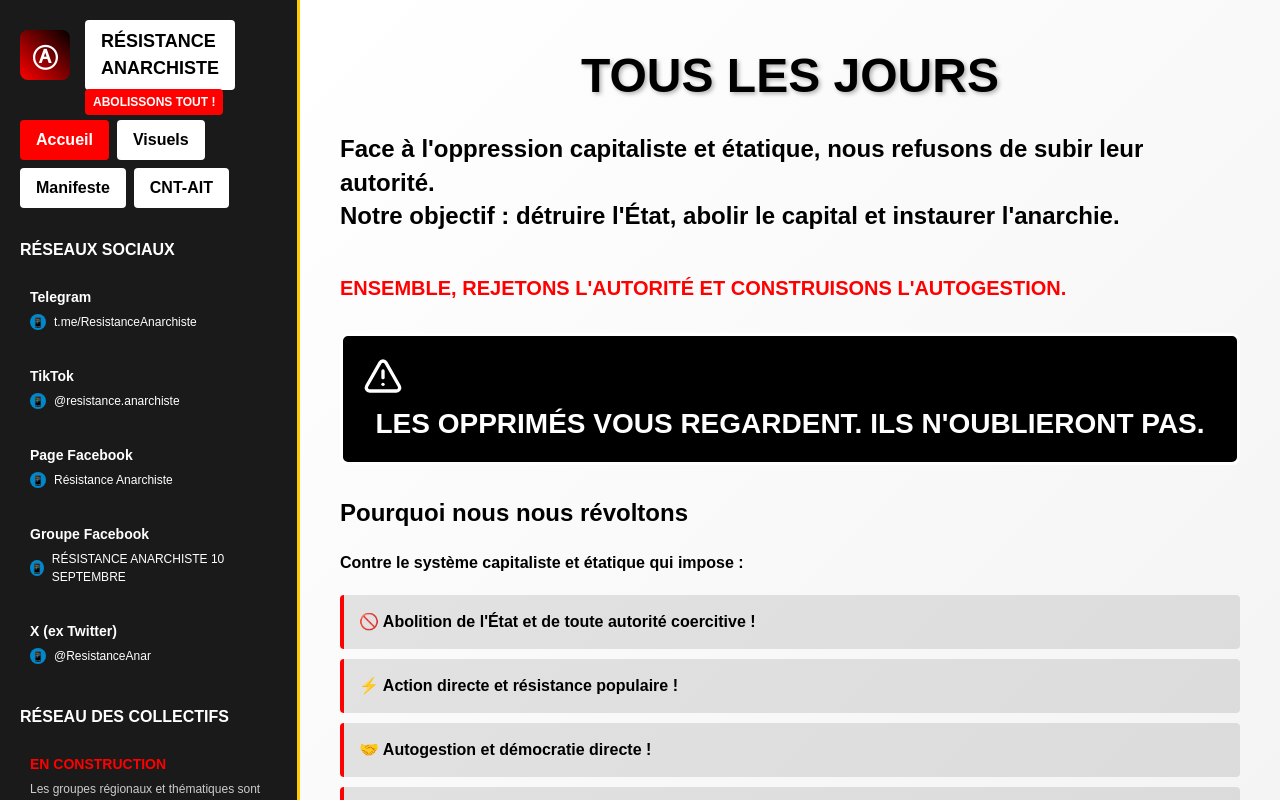
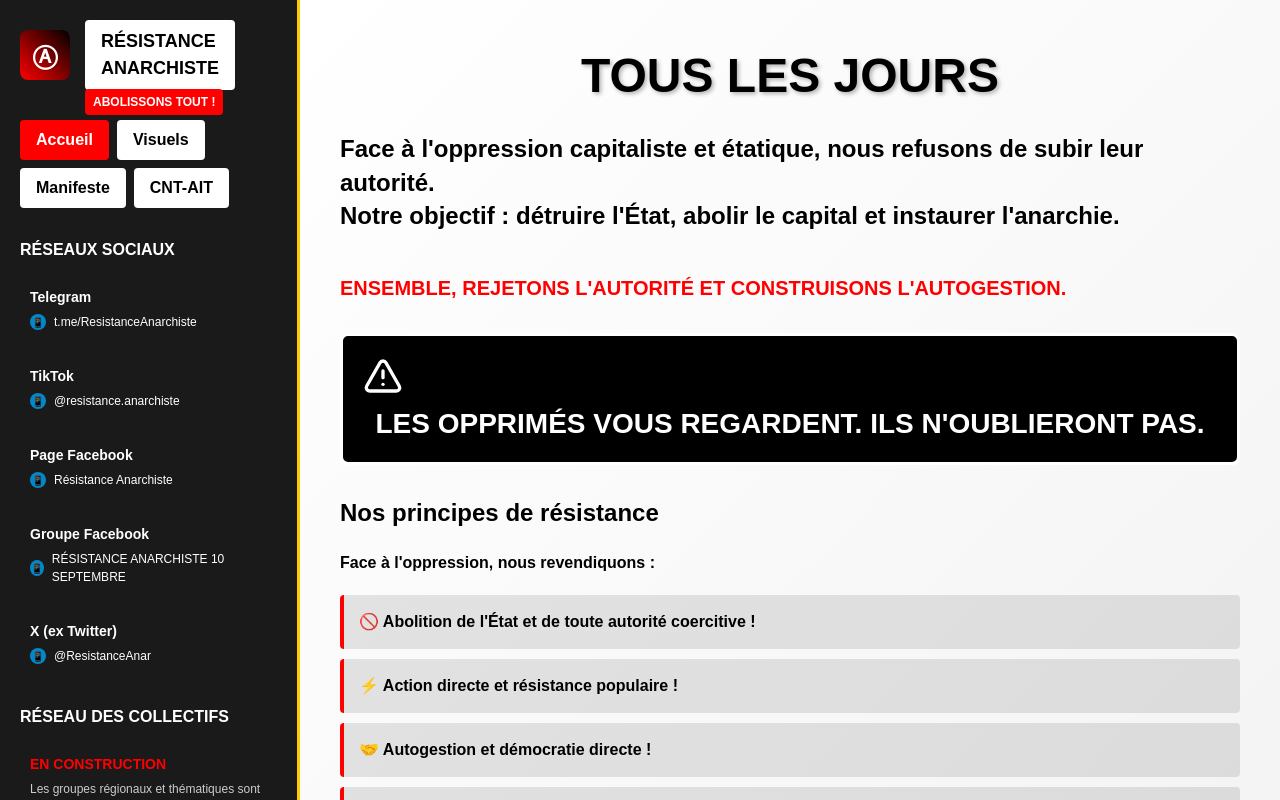
Before and after one commit to AnARCHIS12/ResistanceAnarchiste, a React (Create React App) app in the folder frontend/: page / in a window 1280 px wide. Shown: the top 800 px of the page. Built offline with nearby package versions, Linux system fonts and the light colour scheme.

Commit message:
Fix text coherence with anarchist principles

```diff
--- a/frontend/src/pages/HomePage.jsx
+++ b/frontend/src/pages/HomePage.jsx
@@ -84,10 +84,10 @@ const HomePage = () => {
 
           <div className="principles-section">
             <h2 className="principles-title">
-              Pourquoi nous nous révoltons
+              Nos principes de résistance
             </h2>
             <p style={{ marginBottom: '20px', fontWeight: 'bold' }}>
-              Contre le système capitaliste et étatique qui impose :
+              Face à l'oppression, nous revendiquons :
             </p>
             <ul className="principles-list">
               {mockData.principles.map((principle, index) => (
```
